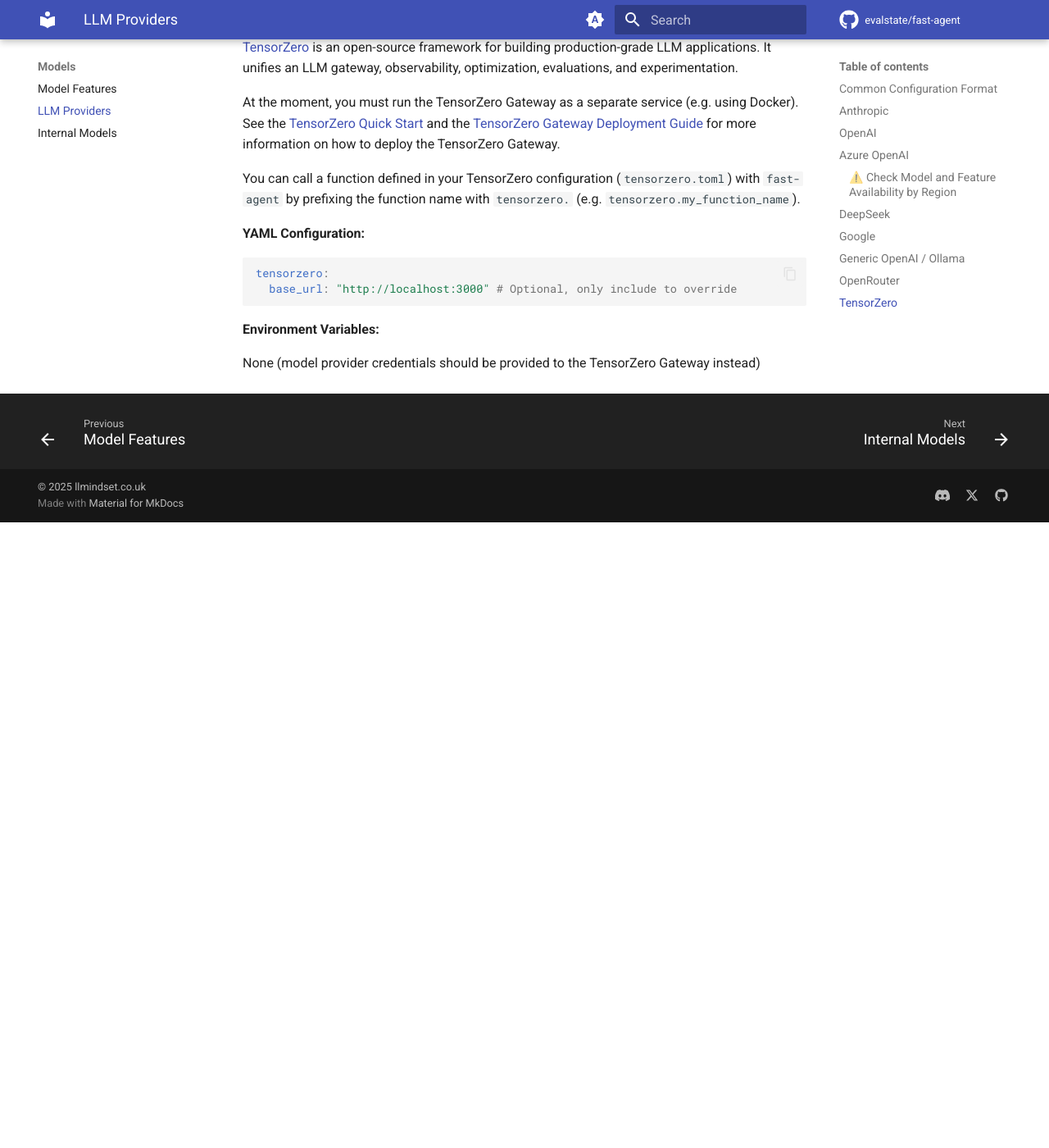
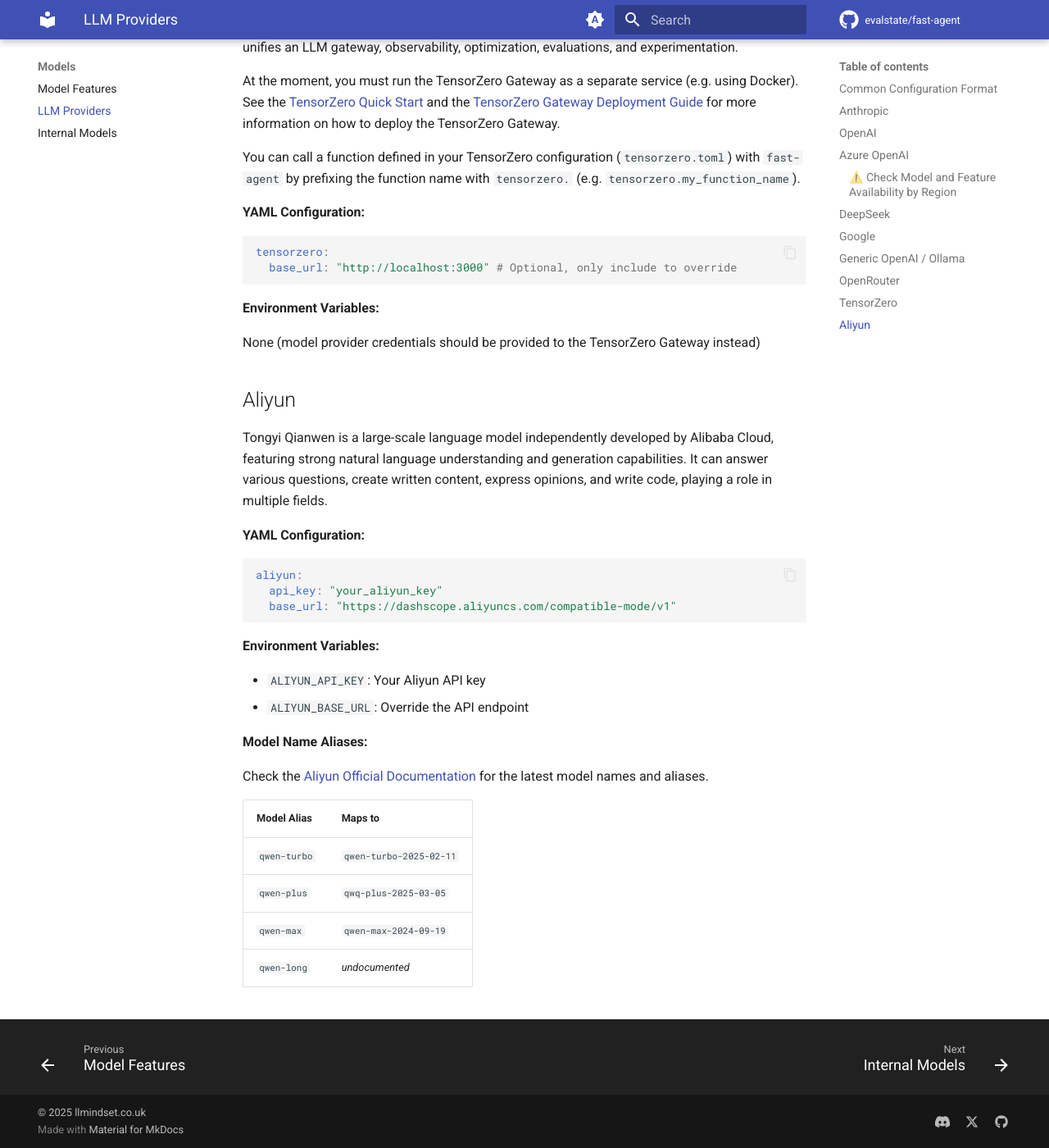
Before and after one commit to evalstate/fast-agent-docs, an MkDocs documentation site: the page built from docs/models/llm_providers.md, in a window 1280 px wide and 1400 px high, scrolled down 6813 px. Shown: the whole window at 82% size. Built offline with MkDocs 1.6.1 and Material for MkDocs 9.7.7, drawn with Linux system fonts in a browser that asks for light colours; comment, search, counter and statistics services are not loaded; before the commit the page ends 7450 px from its top, so only the background shows below that.

Commit message:
Add doc for Aliyun (for Qwen series)
Signed-off-by: Xiaodong Ye <yeahdongcn@gmail.com>

````diff
--- a/docs/models/llm_providers.md
+++ b/docs/models/llm_providers.md
@@ -270,3 +270,31 @@
 **Environment Variables:**
 
 None (model provider credentials should be provided to the TensorZero Gateway instead)
+
+## Aliyun
+
+Tongyi Qianwen is a large-scale language model independently developed by Alibaba Cloud, featuring strong natural language understanding and generation capabilities. It can answer various questions, create written content, express opinions, and write code, playing a role in multiple fields.
+
+**YAML Configuration:**
+
+```yaml
+aliyun:
+  api_key: "your_aliyun_key"
+  base_url: "https://dashscope.aliyuncs.com/compatible-mode/v1"
+```
+
+**Environment Variables:**
+
+- `ALIYUN_API_KEY`: Your Aliyun API key
+- `ALIYUN_BASE_URL`: Override the API endpoint
+
+**Model Name Aliases:**
+
+Check the [Aliyun Official Documentation](https://help.aliyun.com/zh/model-studio/models) for the latest model names and aliases.
+
+| Model Alias  | Maps to                    |
+| ------------ | -------------------------- |
+| `qwen-turbo` | `qwen-turbo-2025-02-11`    |
+| `qwen-plus`  | `qwq-plus-2025-03-05`      |
+| `qwen-max`   | `qwen-max-2024-09-19`      |
+| `qwen-long`  | *undocumented*             |
````
